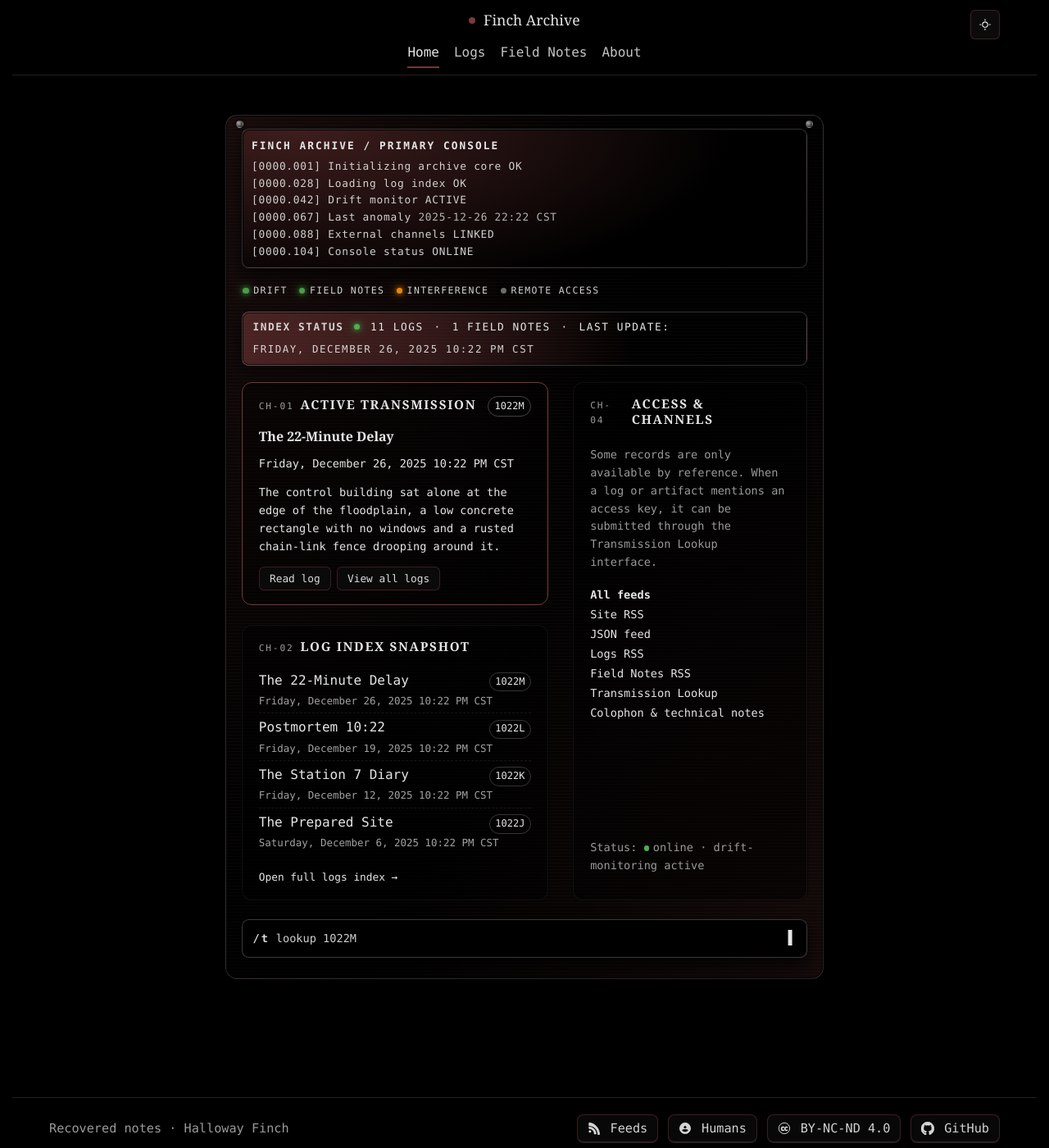
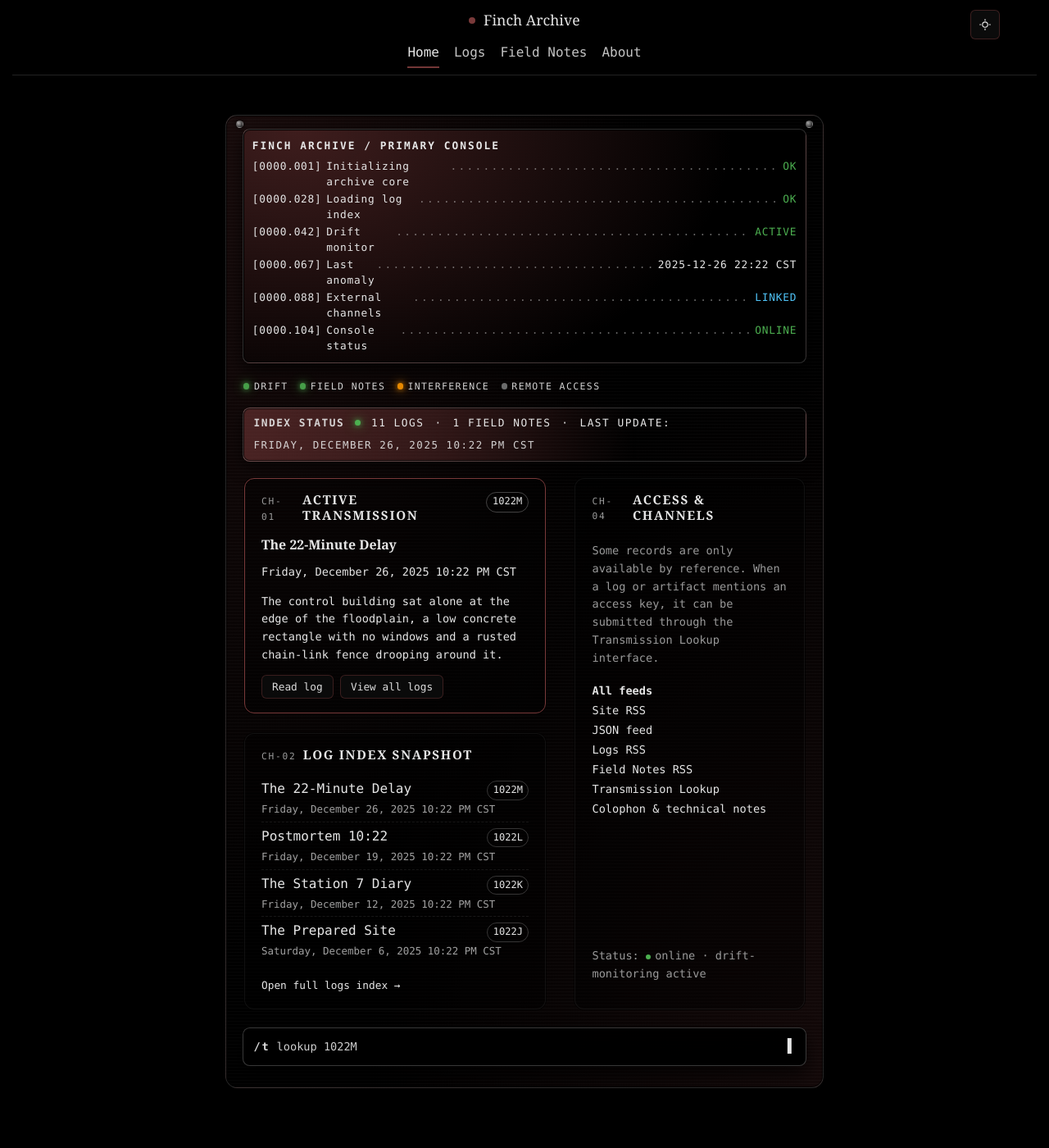
Before and after one commit to HallowayFinch/fincharchive.com, a Jekyll site: the page built from index.html, in a window 1280 px wide and 1400 px high. Shown: the whole window at 82% size. Built offline with Jekyll 4.4.1, drawn with Linux system fonts in a browser that asks for light colours.

Commit message:
Update style.css

```diff
--- a/assets/css/style.css
+++ b/assets/css/style.css
@@ -1256,7 +1256,7 @@ html {
 .home-console-frame {
   position: relative;
   margin: 0.75rem auto 3rem;
-  padding: 1rem 1.15rem 1.6rem;
+  padding: 1rem 1.1rem 1.6rem;
   border-radius: 0.9rem;
   border: 1px solid rgba(255, 255, 255, 0.14);
   background:
@@ -1274,7 +1274,7 @@ html {
   box-shadow:
     0 18px 40px rgba(0, 0, 0, 0.75),
     inset 0 0 0 1px rgba(0, 0, 0, 0.7);
-  overflow: hidden; /* prevent any horizontal overflow on mobile */
+  overflow: hidden; /* keep inner cards from kissing the border */
 }
 
 :root[data-theme="light"] .home-console-frame {
@@ -1320,11 +1320,12 @@ html {
   right: 12px;
 }
 
-/* On smaller screens, give the console a bit of extra breathing room */
+/* On smaller screens, tighten padding a bit but keep a gutter
+   between inner cards and the frame edge. */
 @media (max-width: 640px) {
   .home-console-frame {
     margin-inline: 0.5rem;
-    padding: 0.85rem 0.9rem 1.4rem;
+    padding: 0.85rem 0.75rem 1.3rem;
   }
 }
 
@@ -1336,8 +1337,8 @@ html {
   font-family: var(--mono);
   font-size: 0.8rem;
   line-height: 1.5;
-  padding: 0.6rem 0.7rem 0.65rem;
-  margin: 0 0 0.85rem;
+  padding: 0.6rem 0.7rem 0.7rem;
+  margin: 0 0.1rem 0.9rem;
   border-radius: 0.55rem;
   border: 1px solid rgba(255, 255, 255, 0.18);
   background: radial-gradient(
@@ -1372,73 +1373,85 @@ html {
   text-transform: uppercase;
 }
 
-/* Simple line (build line) */
+/* New structured boot lines */
 .home-boot-line {
   margin: 0;
+  display: flex;
+  align-items: baseline;
   letter-spacing: 0.06em;
-  opacity: 0.9;
 }
 
 .home-boot-line + .home-boot-line {
   margin-top: 0.1rem;
 }
 
-.home-boot-build {
-  text-transform: uppercase;
-  opacity: 0.8;
-}
-
-/* Time-coded rows with right-aligned status and dot filler */
-.home-boot-row {
-  display: flex;
-  align-items: baseline;
-  gap: 0.35rem;
-}
-
-.home-boot-timecode {
+.home-boot-code {
   flex: 0 0 auto;
-  white-space: nowrap;
+  margin-right: 0.35rem;
 }
 
 .home-boot-label {
   flex: 0 1 auto;
-}
-
-.home-boot-filler {
+  min-width: 0;
+}
+
+/* Dot filler between label and status */
+.home-boot-dots {
   flex: 1 1 auto;
-  white-space: nowrap;
+  min-width: 1.5rem;
+  text-align: right;
   overflow: hidden;
-  text-overflow: clip;
-  color: rgba(230, 230, 230, 0.35);
-}
-
-:root[data-theme="light"] .home-boot-filler {
-  color: rgba(0, 0, 0, 0.25);
-}
-
-.home-boot-status {
+}
+
+.home-boot-dots::before {
+  content: "........................................................";
+  opacity: 0.45;
+  letter-spacing: 0.18em;
+}
+
+/* Right-side status / meta */
+.home-boot-state,
+.home-boot-meta {
   flex: 0 0 auto;
-  white-space: nowrap;
-  text-transform: uppercase;
-  letter-spacing: 0.12em;
-}
-
-.home-boot-meta {
-  opacity: 0.85;
+  margin-left: 0.35rem;
+}
+
+/* Status colors */
+.home-boot-state--ok,
+.home-boot-state--online,
+.home-boot-state--active {
+  color: #4caf50;
+}
+
+.home-boot-state--linked {
+  color: #4fc3f7;
 }
 
 .home-boot-line--final {
   margin-top: 0.3rem;
 }
 
-/* Status color accents */
-.home-boot-status--active,
-.home-boot-status--online {
-  color: #4caf50;
-}
-
-.home-boot-status--linked {
-  color: #03a9f4;
+/* Mobile: keep everything readable, drop the dots so lines never
+   collide with the panel edge. */
+@media (max-width: 540px) {
+  .home-boot {
+    font-size: 0.72rem;
+    padding-inline: 0.6rem;
+  }
+
+  .home-boot-line {
+    flex-wrap: wrap;
+  }
+
+  .home-boot-dots {
+    display: none;
+  }
+
+  .home-boot-state,
+  .home-boot-meta {
+    margin-left: 0;
+    margin-top: 0.05rem;
+  }
 }
 
 /* ==========================
@@ -1449,7 +1462,7 @@ html {
   display: flex;
   flex-wrap: wrap;
   gap: 0.35rem 0.9rem;
-  margin: 0 0 0.9rem;
+  margin: 0 0.1rem 0.9rem;
   padding: 0.25rem 0.1rem 0.1rem;
   list-style: none;
   font-family: var(--mono);
@@ -1500,7 +1513,7 @@ html {
   align-items: center;
   flex-wrap: wrap;
   gap: 0.45rem 0.8rem;
-  margin: 0 0 1.25rem;
+  margin: 0 0.1rem 1.25rem;
   padding: 0.45rem 0.8rem 0.5rem;
   font-size: 0.8rem;
   letter-spacing: 0.12em;
@@ -1562,7 +1575,7 @@ html {
 .home-grid {
   display: grid;
   gap: 1.5rem;
-  margin-inline: 0.1rem; /* keeps card borders off the console edge */
+  margin-inline: 0.05rem;
 }
 
 /* Desktop layout:
@@ -1580,7 +1593,7 @@ html {
       "logs   access";
     column-gap: 1.9rem;
     align-items: stretch;
-    margin-inline: 0; /* snap back for desktop */
+    margin-inline: 0.1rem;
   }
 
   .panel-active {
@@ -1613,6 +1626,7 @@ html {
   display: flex;
   flex-direction: column;
   height: 100%;
+  margin-inline: 0.15rem; /* keep a visible gap to console frame */
 }
 
 :root[data-theme="light"] .home-panel {
@@ -1630,13 +1644,6 @@ html {
 
 :root[data-theme="light"] .home-panel:hover {
   background: rgba(255, 255, 255, 0.9);
-}
-
-/* Tighten spacing & add breathing room on small screens */
-@media (max-width: 640px) {
-  .home-panel {
-    padding: 0.9rem 1rem 1rem;
-  }
 }
 
 /* Primary panel (active transmission) gets a stronger border */
@@ -1863,7 +1870,7 @@ html {
   display: flex;
   align-items: center;
   gap: 0.5rem;
-  margin-top: 1.4rem;
+  margin: 1.4rem 0.1rem 0;
   padding: 0.55rem 0.8rem 0.6rem;
   border-radius: 0.55rem;
   border: 1px solid rgba(255, 255, 255, 0.22);
```
